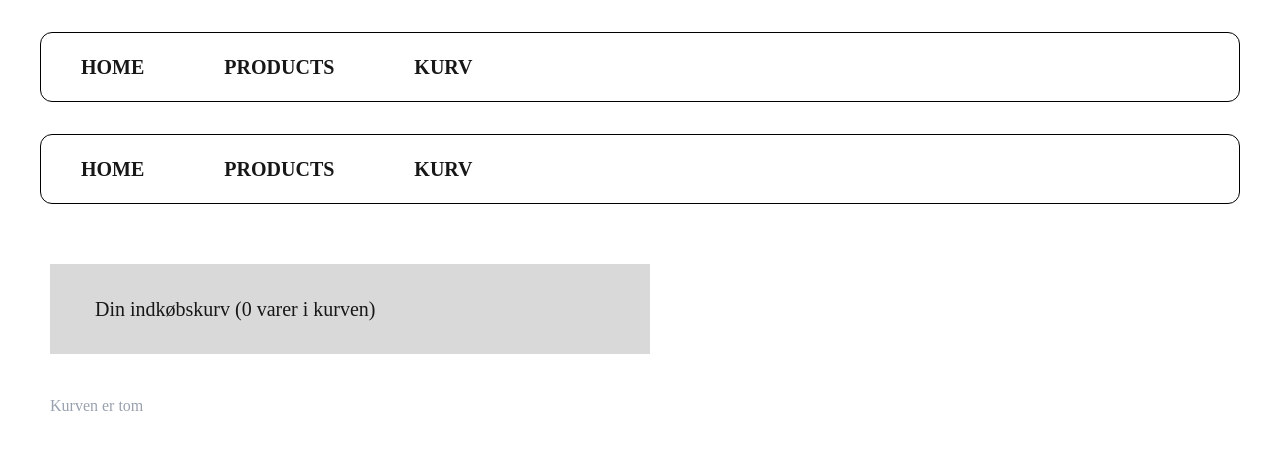
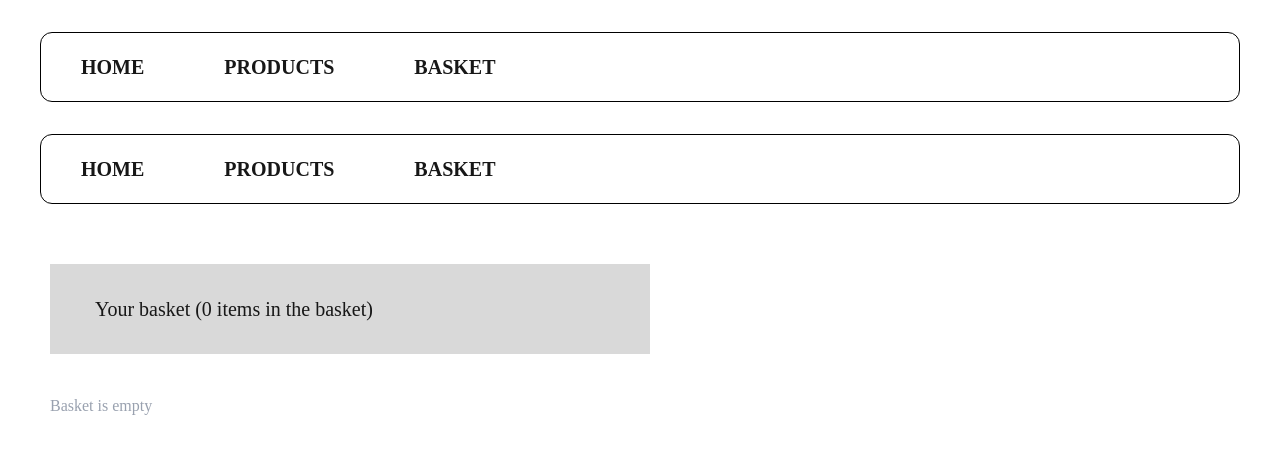
Before and after one commit to KatKhir/simpel-shop-opgave, a Next.js app: page /Betaling in a window 1280 px wide. Shown: the top 454 px of the page. Built offline with nearby package versions, Linux system fonts and the light colour scheme; a web font is replaced by a local one.

Commit message:
engelsk og dollartegn

```diff
--- a/src/app/Betaling/page.js
+++ b/src/app/Betaling/page.js
@@ -14,11 +14,11 @@ const Betaling = () => {
       <Header />
 
       <div className="bg-[#D9D9D9] w-150 h-15 ml-[50px] mt-[60px] flex justify-start items-center p-[45px]">
-        <h1 className="text-[20px]">Din indkøbskurv ({cart.length} varer i kurven)</h1>
+        <h1 className="text-[20px]">Your basket ({cart.length} items in the basket)</h1>
       </div>
 
       {cart.length === 0 ? (
-        <p className="ml-[50px] mt-10 text-gray-400">Kurven er tom</p>
+        <p className="ml-[50px] mt-10 text-gray-400">Basket is empty</p>
       ) : (
         <>
           {cart.map((item) => (
@@ -30,15 +30,15 @@ const Betaling = () => {
               <div className="flex flex-col gap-[30px]">
                 <h4 className="text-black opacity-41 underline">{item.brand}</h4>
                 <p>{item.title}</p>
-                <p className="mt-[35px] font-bold">{item.price} KR</p>
+                <p className="mt-[35px] font-bold">${item.price}</p>
                 <IoTrashBinOutline onClick={() => removeFromCart(item.id)} className="cursor-pointer text-red-800 w-6 h-6" />
               </div>
             </div>
           ))}
 
           <div className="ml-[75px] mt-6 mb-10">
-            <p className="text-xl font-bold">Total: {total.toFixed(2)} KR</p>
-            <button className="mt-4 border border-black py-2 px-6 rounded-xl font-semibold hover:scale-105 transition-all duration-150">GENNEMFØR KØB</button>
+            <p className="text-xl font-bold">Total: ${total.toFixed(2)}</p>
+            <button className="mt-4 border border-black py-2 px-6 rounded-xl font-semibold hover:scale-105 transition-all duration-150">Complete your purchase</button>
           </div>
         </>
       )}
--- a/src/components/Header.jsx
+++ b/src/components/Header.jsx
@@ -10,7 +10,7 @@ const Header = () => {
           <Link href="/productListPage">PRODUCTS</Link>
         </li>
         <li>
-          <Link href="/Betaling">KURV</Link>
+          <Link href="/Betaling">BASKET</Link>
         </li>
       </ul>
     </nav>
--- a/src/components/Hero.jsx
+++ b/src/components/Hero.jsx
@@ -15,7 +15,7 @@ const Hero = () => {
           </div>
 
           <div className="flex justify-center p-[150px] mt-[250px] ml-[500px]">
-            <Link href="/productListPage" className="absolute font-sans bg-white text-black px-6 py-3 rounded-lg font-semibold hover:bg-gray-200 transition">
+            <Link href="/productListPage" className="font-inria absolute font-sans bg-white text-black px-6 py-3 rounded-lg font-semibold hover:bg-gray-200 transition">
               See our selected products
             </Link>
           </div>
```
